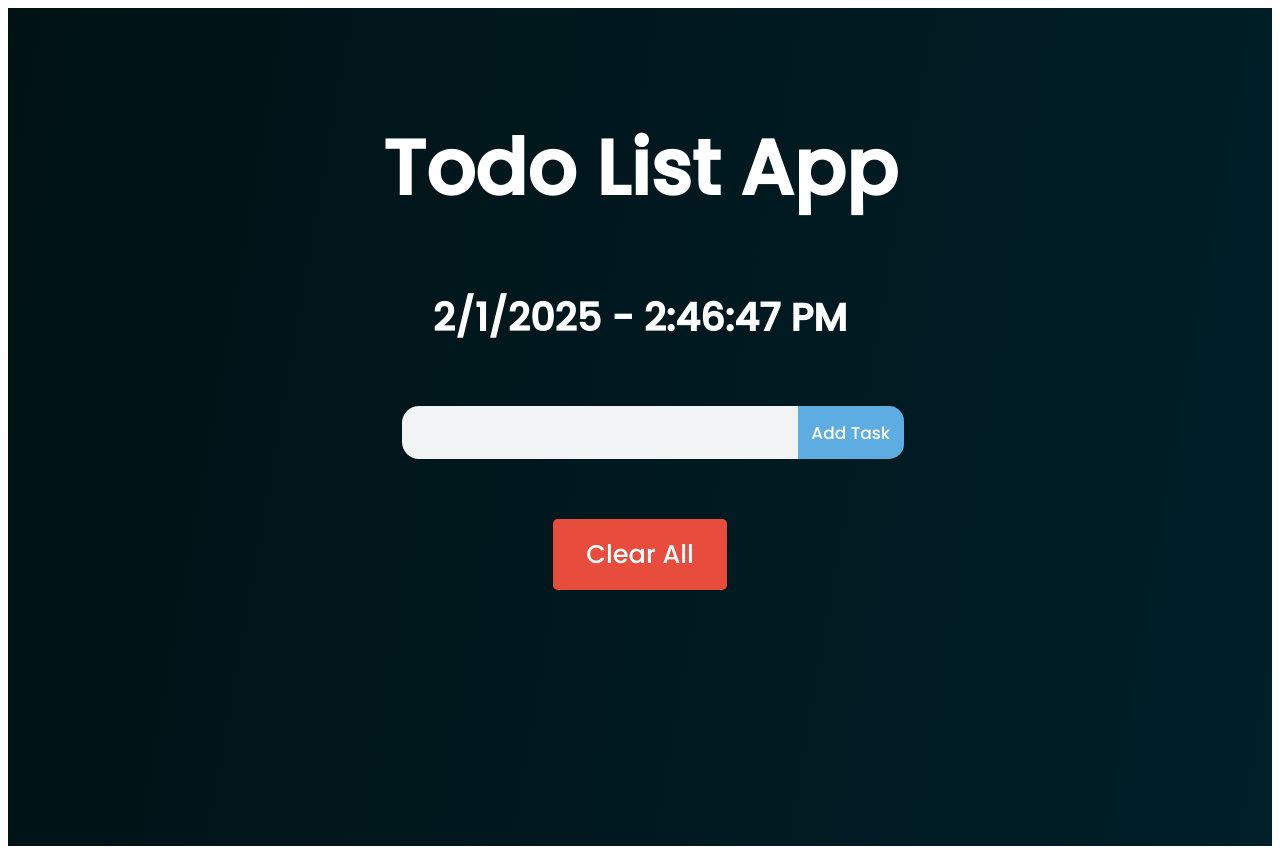
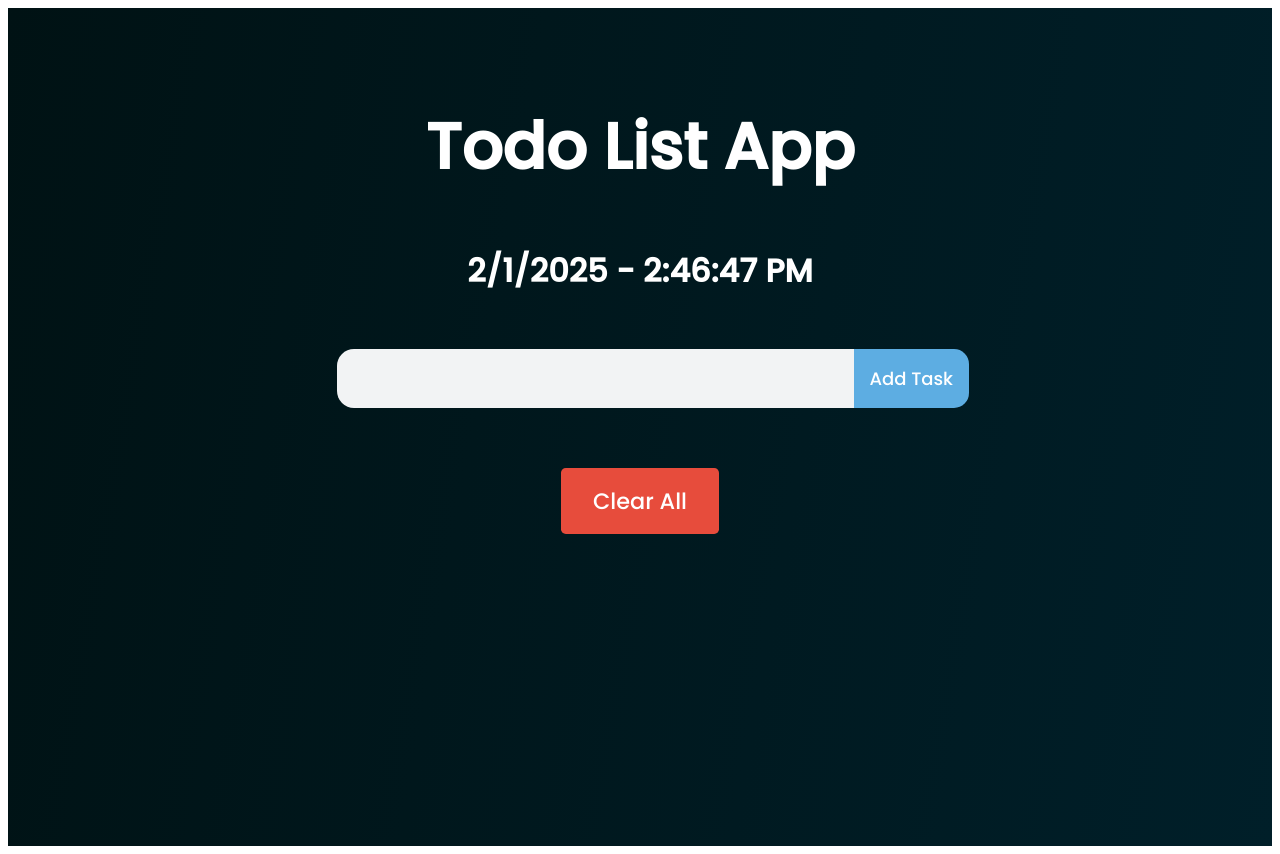
Before and after one commit to arijit157/ToDo-React-App, a React (Vite) app: page / in a window 1280 px wide. Built offline with nearby package versions, Linux system fonts and the light colour scheme.

Commit message:
Modifled Todo.css

```diff
--- a/src/components/Todo.css
+++ b/src/components/Todo.css
@@ -30,12 +30,12 @@
 
   section h1 {
     color: #fff;
-    font-size: 4.8rem;
+    font-size: 4rem;
     text-align: center;
   }
 
   .date-time {
-    font-size: 2.4rem;
+    font-size: 2rem;
     text-align: center;
   }
 
@@ -50,7 +50,7 @@
 
   form input {
     padding: 10px;
-    font-size: 1.8rem;
+    font-size: 1.6rem;
     letter-spacing: 0.1rem;
     border: none;
     outline: none;
@@ -62,6 +62,7 @@
     width: 100%;
     background-color: #f2f3f4;
     color: black;
+    font-family: "Poppins", serif;
   }
 
   form input:hover {
@@ -87,8 +88,8 @@
   }
 
   form button {
-    padding: 13.5px;
-    font-size: 17px;
+    padding: 15.8px;
+    font-size: 18px;
     border-top-right-radius: 15px;
     border-bottom-right-radius: 15px;
     min-width: 100px;
@@ -175,8 +176,8 @@
 
   .clear-btn {
     background-color: #e74c3c;
-    font-size: 1.6rem;
-    padding: 1rem 2.1rem;
+    font-size: 1.4rem;
+    padding: 1rem 2rem;
     border-radius: 0.3rem;
     -webkit-border-radius: 0.3rem;
     -moz-border-radius: 0.3rem;
```
